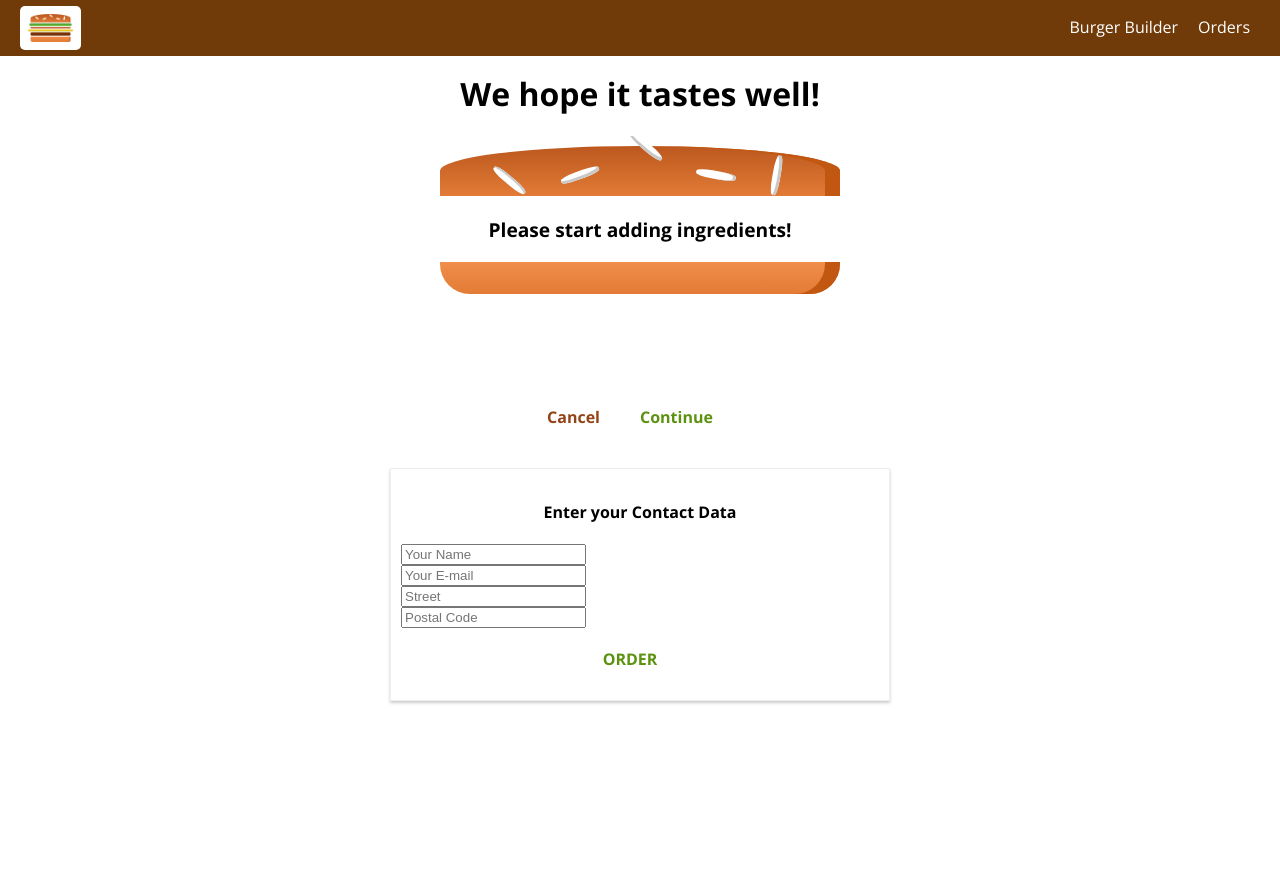
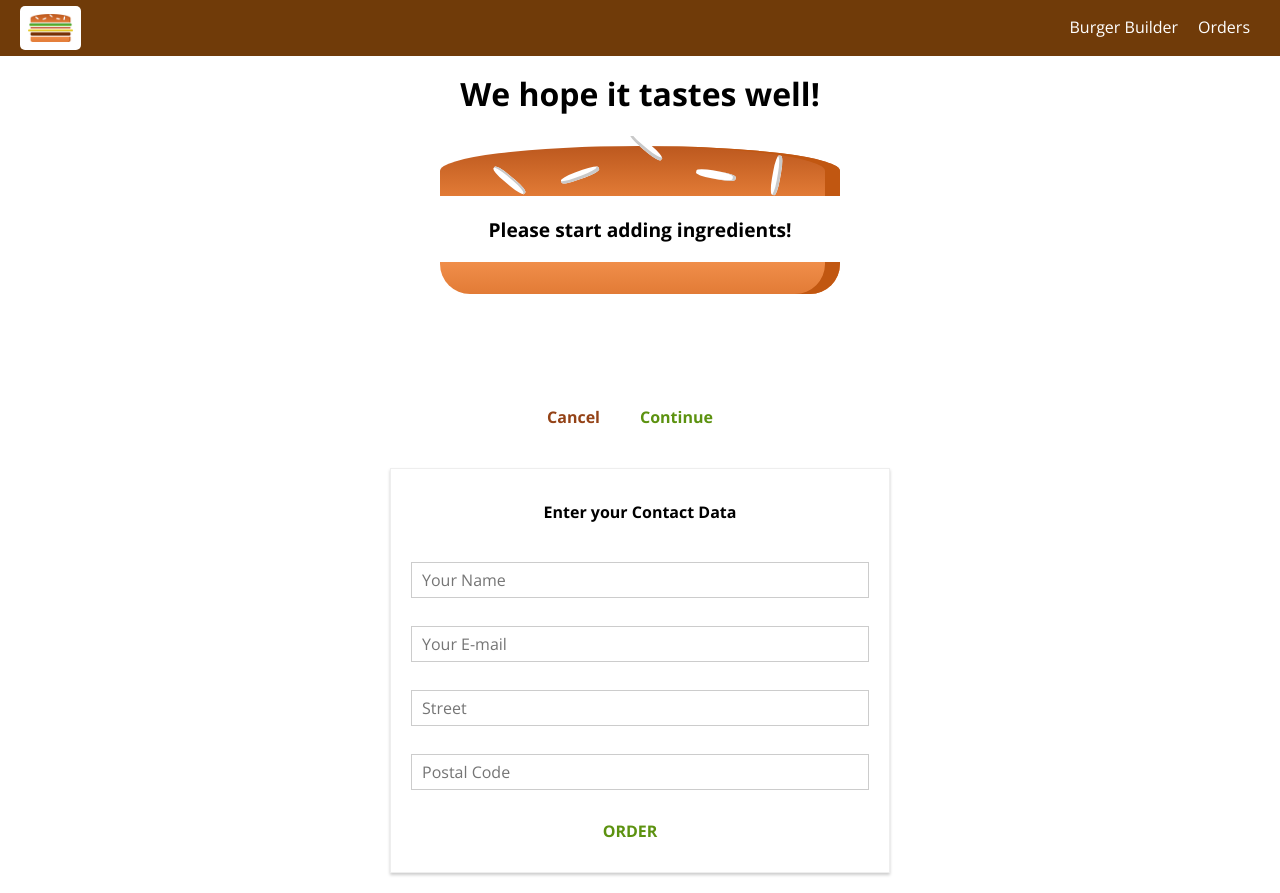
Before and after one commit to 1Prestes/burguer-builder, a React app: page /checkout in a window 1280 px wide. Both pictures are taken after a click on the button "Continue". Before the commit the page ends 800 px from the top, so only its background shows below. Built offline with nearby package versions, Linux system fonts and the light colour scheme.

Commit message:
feat: create a custom dynamic input component

```diff
--- /dev/null
+++ b/src/components/UI/Input/Input.css
@@ -0,0 +1,27 @@
+.Input {
+  width: 100%;
+  padding: 10px;
+  box-sizing: border-box;
+}
+
+.Label {
+  font-weight: bold;
+  display: block;
+  margin-bottom: 8px;
+}
+
+.InputElement {
+  outline: none;
+  border: 1px solid #ccc;
+  background-color: white;
+  font: inherit;
+  padding: 6px 10px;
+  display: block;
+  width: 100%;
+  box-sizing: border-box;
+}
+
+.InputElement:focus {
+  outline: none;
+  background-color: #ccc;
+}
--- /dev/null
+++ b/src/components/UI/Input/Input.js
@@ -0,0 +1,27 @@
+import React from 'react'
+
+import classes from './Input.css'
+
+const Input = props => {
+  let inputElement = null
+
+  switch (props.inputType) {
+    case 'input':
+      inputElement = <input className={classes.InputElement} {...props} />
+      break
+    case 'textarea':
+      inputElement = <textarea className={classes.InputElement} {...props} />
+      break
+    default:
+      inputElement = <input className={classes.InputElement} {...props} />
+  }
+
+  return (
+    <div className={classes.Input}>
+      <label className={classes.Label}>{props.label}</label>
+      {inputElement}
+    </div>
+  )
+}
+
+export default Input
--- a/src/containers/Checkout/ContactData/ContactData.css
+++ b/src/containers/Checkout/ContactData/ContactData.css
@@ -8,10 +8,6 @@
   box-sizing: border-box;
 }
 
-.Input {
-  display: block;
-}
-
 @media (min-width: 600px) {
   .ContactData {
     width: 500px;
--- a/src/containers/Checkout/ContactData/ContactData.js
+++ b/src/containers/Checkout/ContactData/ContactData.js
@@ -3,6 +3,7 @@ import React, { useState } from 'react'
 import axios from '../../../axios-orders'
 
 import Button from '../../../components/UI/Button/Button'
+import Input from '../../../components/UI/Input/Input'
 import Spinner from '../../../components/UI/Spinner/Spinner'
 import classes from './ContactData.css'
 
@@ -47,26 +48,21 @@ const ContactData = props => {
 
   let form = (
     <form>
-      <input
-        className={classes.Input}
+      <Input
+        inputtype='input'
         type='text'
         name='name'
         placeholder='Your Name'
       />
-      <input
-        className={classes.Input}
+      <Input
+        inputtype='input'
         type='email'
         name='email'
         placeholder='Your E-mail'
       />
-      <input
-        className={classes.Input}
-        type='text'
-        name='street'
-        placeholder='Street'
-      />
-      <input
-        className={classes.Input}
+      <Input inputtype='input' type='text' name='street' placeholder='Street' />
+      <Input
+        inputtype='input'
         type='text'
         name='postal'
         placeholder='Postal Code'
```
